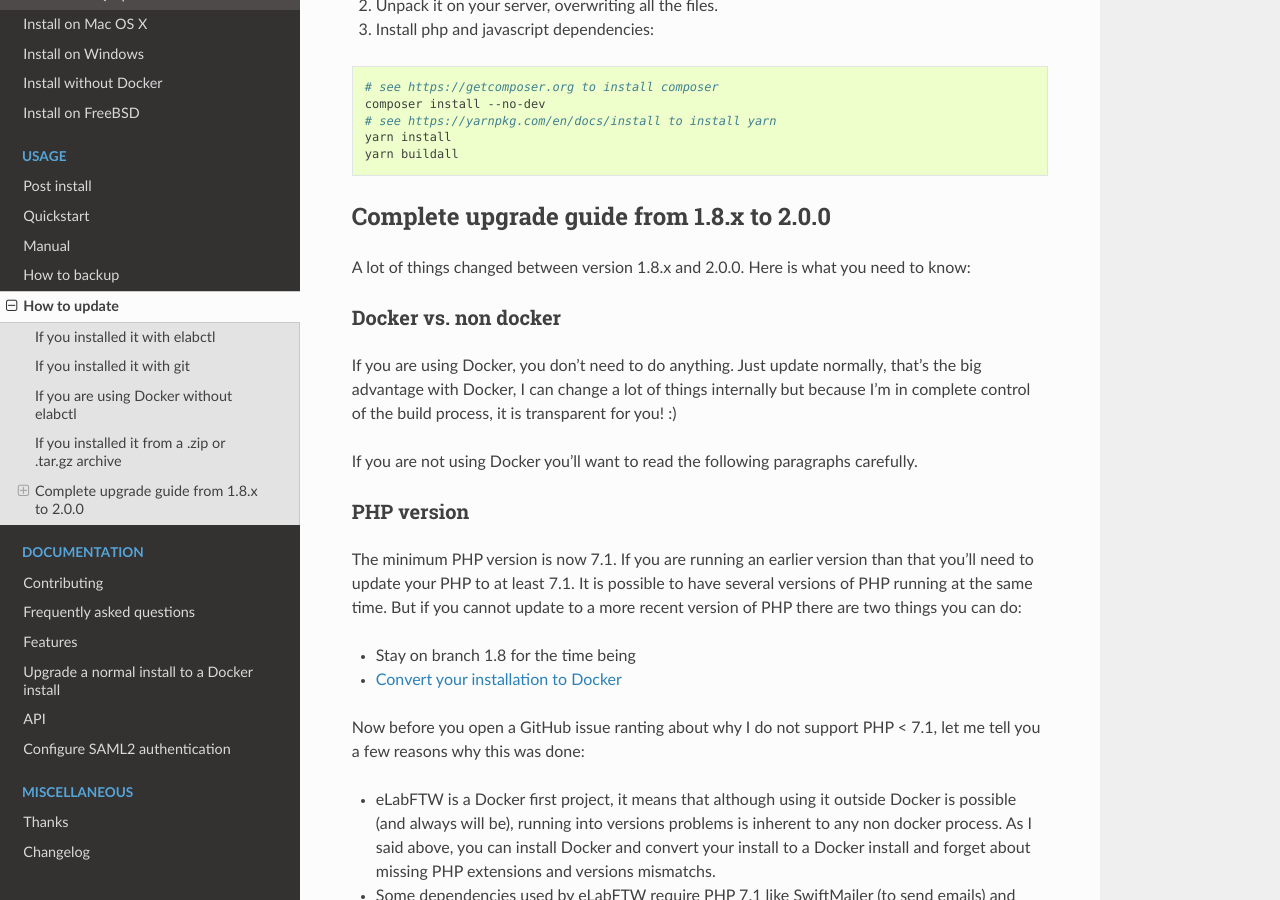
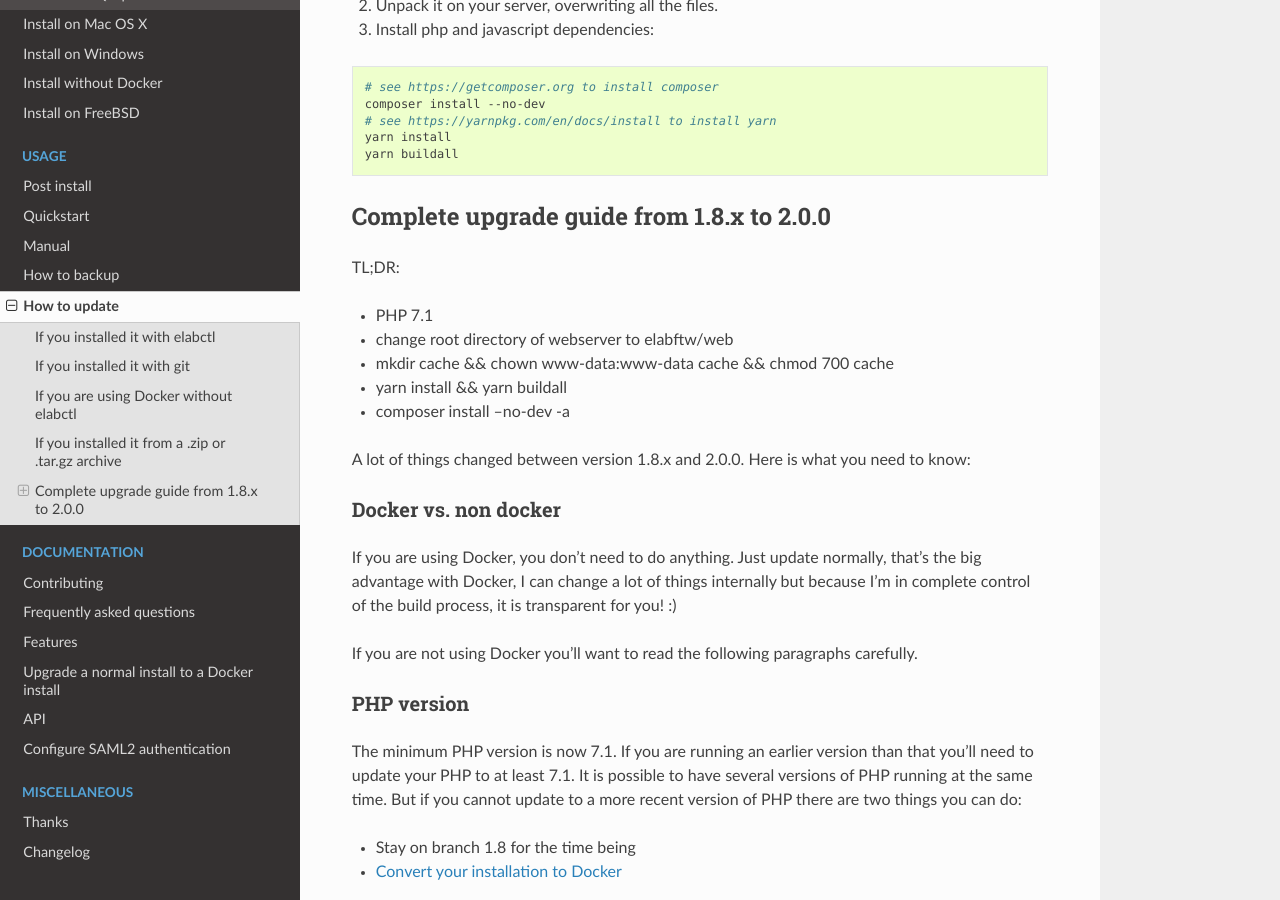
Before and after one commit to elabftw/elabdoc, a Sphinx documentation site: the page built from doc/how-to-update.rst, in a window 1280 px wide and 900 px high, scrolled down 1138 px. Built offline with Sphinx 7.4.7 and the Read the Docs theme 2.0.0, drawn with Linux system fonts in a browser that asks for light colours; pages that are not in the unit, such as notebooks, are missing from menus.

Commit message:
add tldr

```diff
--- a/doc/how-to-update.rst
+++ b/doc/how-to-update.rst
@@ -58,6 +58,14 @@ If you installed it from a .zip or .tar.gz archive
 
 Complete upgrade guide from 1.8.x to 2.0.0
 ^^^^^^^^^^^^^^^^^^^^^^^^^^^^^^^^^^^^^^^^^^
+
+TL;DR:
+
+* PHP 7.1
+* change root directory of webserver to elabftw/web
+* mkdir cache && chown www-data:www-data cache && chmod 700 cache
+* yarn install && yarn buildall
+* composer install --no-dev -a
 
 A lot of things changed between version 1.8.x and 2.0.0. Here is what you need to know:
 
```
